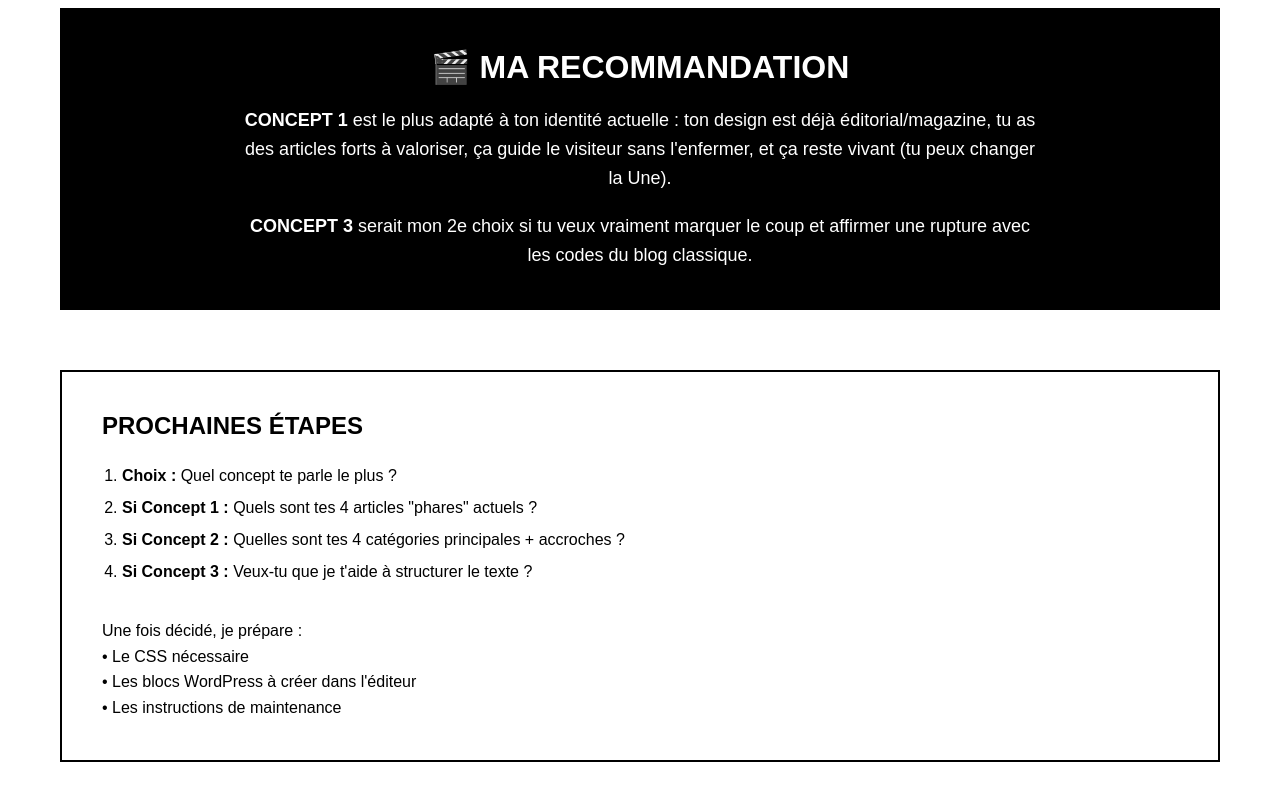
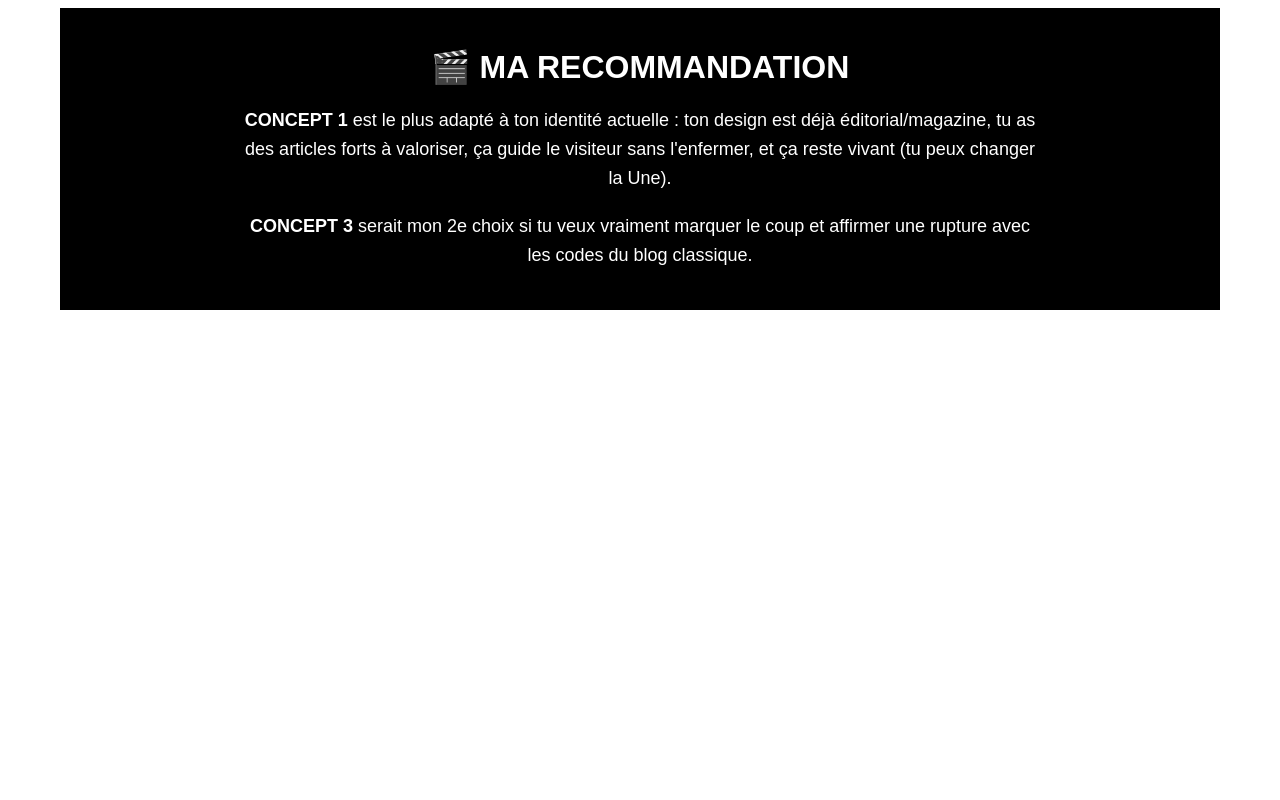
Before and after one commit to Chaimaa-as/db-propositions, a plain HTML site: page index.html in a window 1280 px wide. Shown: the part 3720-4520 px from the top of the page. After the commit the page ends 4130 px from the top, so only its background shows below. Drawn offline with Linux system fonts and the light colour scheme.

Commit message:
sans-prochaines-etapes

```diff
--- a/index.html
+++ b/index.html
@@ -482,7 +482,7 @@
         <p style="margin-top: 20px;"><strong>CONCEPT 3</strong> serait mon 2e choix si tu veux vraiment marquer le coup et affirmer une rupture avec les codes du blog classique.</p>
     </div>
 
-    <div class="next-steps">
+    <!-- <div class="next-steps">
         <h2>Prochaines Étapes</h2>
         <ol>
             <li><strong>Choix :</strong> Quel concept te parle le plus ?</li>
@@ -496,7 +496,7 @@
             • Les blocs WordPress à créer dans l'éditeur<br>
             • Les instructions de maintenance
         </p>
-    </div>
+    </div> -->
 
 </body>
 </html>
```
